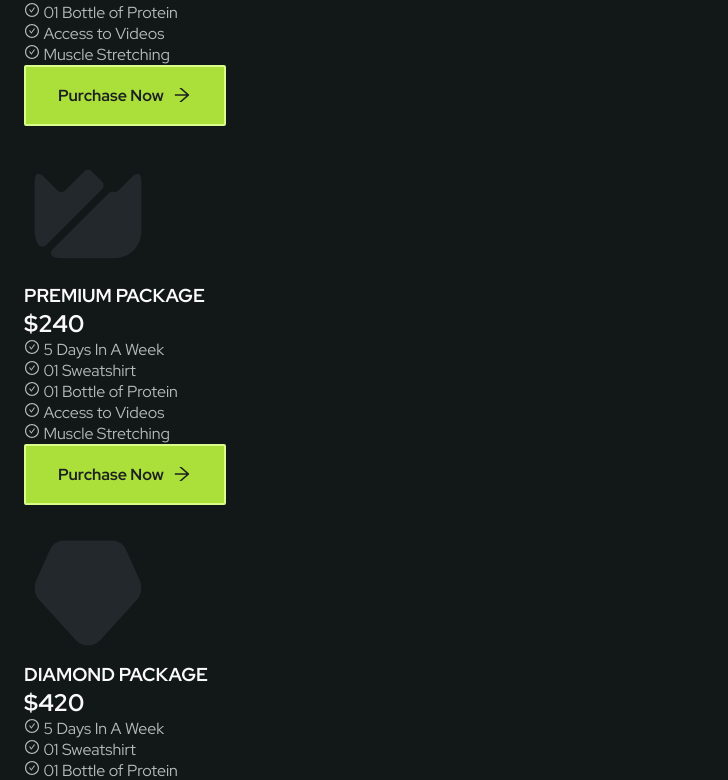
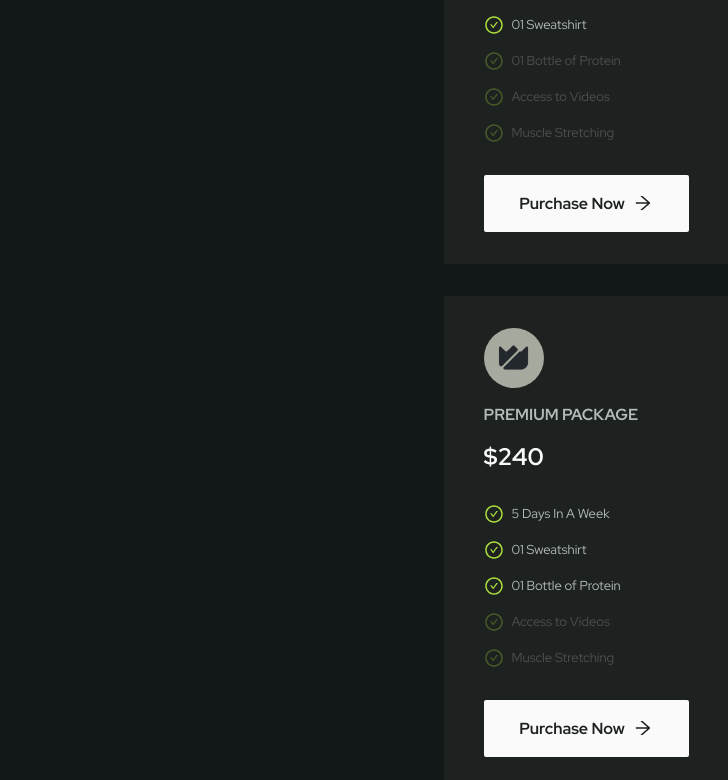
Before and after one commit to Matheus-Guerreiro/gym_website, a React (Create React App) app: page / in a window 1280 px wide. Shown: the part 3731-4511 px from the top of the page, without its empty margins (0-728 px from the left). Built offline with nearby package versions, Linux system fonts and the light colour scheme.

Commit message:
Pricing card style

```diff
--- a/src/components/Pricing/index.js
+++ b/src/components/Pricing/index.js
@@ -34,19 +34,19 @@ function Pricing() {
 
                             <ul className='pricing__list'>
                                 <li className='pricing__item'>
-                                    <AiOutlineCheckCircle /> 5 Days In A Week
+                                    <AiOutlineCheckCircle className='icon-item' /> 5 Days In A Week
                                 </li>
                                 <li className='pricing__item'>
-                                    <AiOutlineCheckCircle /> 01 Sweatshirt
+                                    <AiOutlineCheckCircle className='icon-item' /> 01 Sweatshirt
                                 </li>
-                                <li className='pricing__item'>
-                                    <AiOutlineCheckCircle /> 01 Bottle of Protein
+                                <li className='pricing__item pricing__item-opacity'>
+                                    <AiOutlineCheckCircle className='icon-item' /> 01 Bottle of Protein
                                 </li>
-                                <li className='pricing__item'>
-                                    <AiOutlineCheckCircle /> Access to Videos
+                                <li className='pricing__item pricing__item-opacity'>
+                                    <AiOutlineCheckCircle className='icon-item' /> Access to Videos
                                 </li>
-                                <li className='pricing__item'>
-                                    <AiOutlineCheckCircle /> Muscle Stretching
+                                <li className='pricing__item pricing__item-opacity'>
+                                    <AiOutlineCheckCircle className='icon-item' /> Muscle Stretching
                                 </li>
                             </ul>
 
@@ -65,19 +65,19 @@ function Pricing() {
 
                             <ul className='pricing__list'>
                                 <li className='pricing__item'>
-                                    <AiOutlineCheckCircle /> 5 Days In A Week
+                                    <AiOutlineCheckCircle className='icon-item' /> 5 Days In A Week
                                 </li>
                                 <li className='pricing__item'>
-                                    <AiOutlineCheckCircle /> 01 Sweatshirt
+                                    <AiOutlineCheckCircle className='icon-item' /> 01 Sweatshirt
                                 </li>
                                 <li className='pricing__item'>
-                                    <AiOutlineCheckCircle /> 01 Bottle of Protein
+                                    <AiOutlineCheckCircle className='icon-item' /> 01 Bottle of Protein
                                 </li>
-                                <li className='pricing__item'>
-                                    <AiOutlineCheckCircle /> Access to Videos
+                                <li className='pricing__item pricing__item-opacity'>
+                                    <AiOutlineCheckCircle className='icon-item' /> Access to Videos
                                 </li>
-                                <li className='pricing__item'>
-                                    <AiOutlineCheckCircle /> Muscle Stretching
+                                <li className='pricing__item pricing__item-opacity'>
+                                    <AiOutlineCheckCircle className='icon-item' /> Muscle Stretching
                                 </li>
                             </ul>
 
@@ -96,19 +96,19 @@ function Pricing() {
 
                             <ul className='pricing__list'>
                                 <li className='pricing__item'>
-                                    <AiOutlineCheckCircle /> 5 Days In A Week
+                                    <AiOutlineCheckCircle className='icon-item' /> 5 Days In A Week
                                 </li>
                                 <li className='pricing__item'>
-                                    <AiOutlineCheckCircle /> 01 Sweatshirt
+                                    <AiOutlineCheckCircle className='icon-item' /> 01 Sweatshirt
                                 </li>
                                 <li className='pricing__item'>
-                                    <AiOutlineCheckCircle /> 01 Bottle of Protein
+                                    <AiOutlineCheckCircle className='icon-item' /> 01 Bottle of Protein
                                 </li>
                                 <li className='pricing__item'>
-                                    <AiOutlineCheckCircle /> Access to Videos
+                                    <AiOutlineCheckCircle className='icon-item' /> Access to Videos
                                 </li>
                                 <li className='pricing__item'>
-                                    <AiOutlineCheckCircle /> Muscle Stretching
+                                    <AiOutlineCheckCircle className='icon-item' /> Muscle Stretching
                                 </li>
                             </ul>
 
--- a/src/components/Pricing/styles.js
+++ b/src/components/Pricing/styles.js
@@ -4,9 +4,8 @@ export const PricingContainer = styled.div`
 
 .button{
     display: inline-block;
-    background-color: hsl(79, 72%, 55%);
+    background-color: hsl(180, 4%, 98%);
     padding: 18px 32px;
-    border: 2px solid hsl(79, 97%, 77%);
     border-radius: 2px;
     color: hsl(180, 4%, 12%);
     font-weight: 700;
@@ -16,7 +15,7 @@ export const PricingContainer = styled.div`
 
 
 .button:hover{
-    background-color: hsl(79, 67%, 52%);
+    background-color: hsl(180, 4%, 98%);
 }
 
 .icon{
@@ -35,4 +34,65 @@ export const PricingContainer = styled.div`
     transform: translateX(.25rem);
 }
 
+.pricing__container{
+    grid-template-columns: 285px;
+    justify-content: center;
+    row-gap: 2rem;
+}
+
+.pricing__card,
+.pricing__shape,
+.pricing__list{
+    display: grid;
+}
+
+.pricing__card{
+    row-gap: 2rem;
+    background-color: hsla(79, 6%, 64%, .07);
+    padding: 2rem 2.5rem;
+}
+
+.pricing__img{
+    width: 35px;
+}
+
+.pricing__shape{
+    width: 60px;
+    height: 60px;
+    background-color: hsl(79, 6%, 64%);
+    border-radius: 50%;
+    place-items: center;
+    margin-bottom: 1rem;
+}
+
+.pricing__title{
+    font-size: 1rem;
+    color: hsl(180, 4%, 72%);
+    margin-bottom: 1rem;
+}
+
+.pricing__number{
+    font-size: 1.5rem;
+}
+
+.pricing__list{
+    row-gap: 1rem;
+}
+
+.pricing__item{
+    display: flex;
+    column-gap: .5rem;
+    align-items: center;
+    font-size: .813rem;
+}
+
+.icon-item{
+    font-size: 1.25rem;
+    color: hsl(79, 72%, 55%);
+}
+
+.pricing__item-opacity{
+    opacity: .3;
+}
+
 `
```
